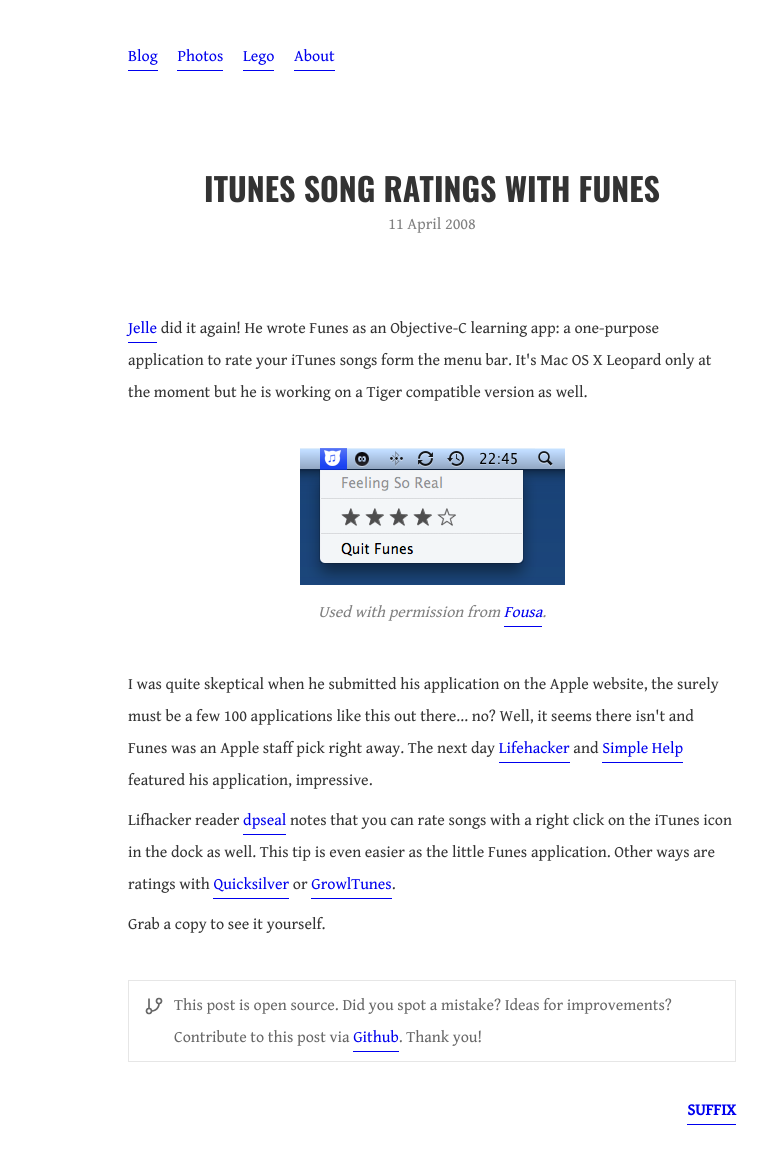
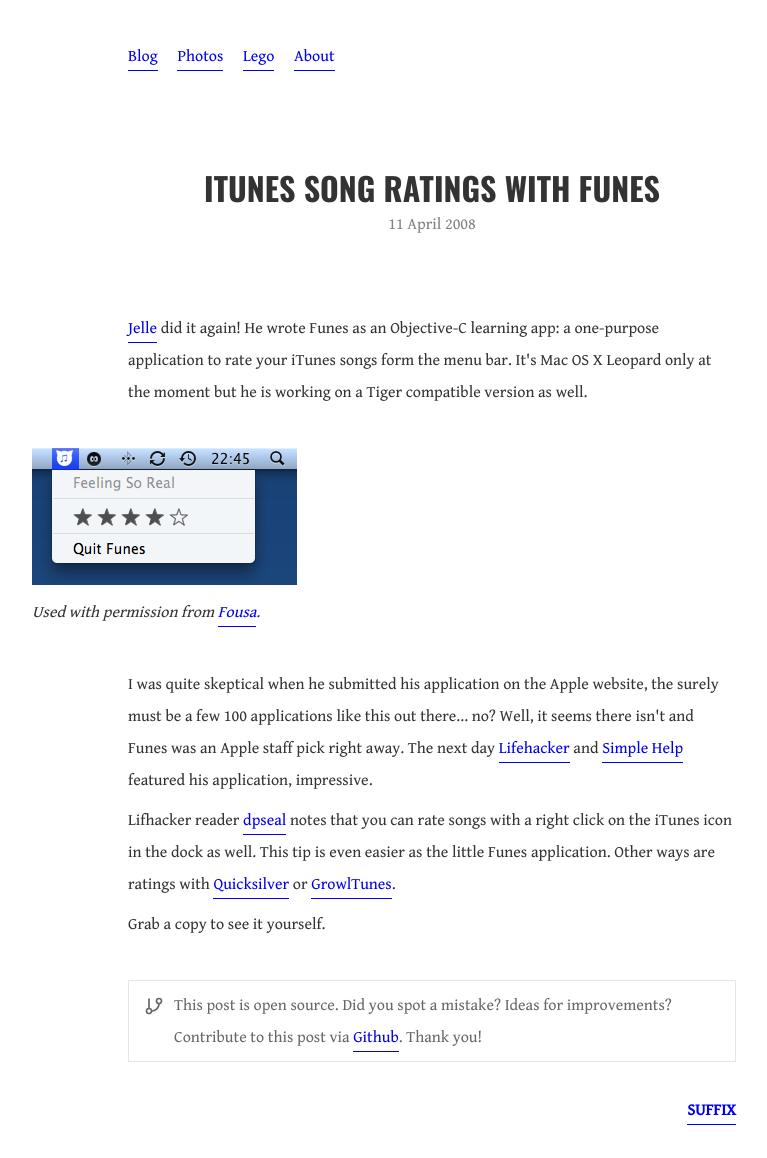
Before and after one commit to cimm/suffix, a Jekyll site: the page built from _posts/2008-04-11-funes.html, in a window 1280 px wide. Shown: the whole page, without its empty margins (208-975 px from the left). Built offline with Jekyll 4.4.1, drawn with Linux system fonts in a browser that asks for light colours.

Commit message:
Make full card act as a link

```diff
--- a/_sass/_cards.scss
+++ b/_sass/_cards.scss
@@ -10,21 +10,10 @@
   background-color: $white;
   border-width: 0;
   box-shadow: 0 0 20px $shadow;
-  color: $black;
   margin: 0 auto;
   position: relative;
   text-decoration: none;
   width: 220px;
-
-  .badge {
-    background-color: $black;
-    color: $white;
-    font-family: $title-font;
-    padding: .05em .5em;
-    position: absolute;
-    right: 0;
-    z-index: 1;
-  }
 
   figure {
     padding: 8%;
@@ -49,11 +38,20 @@
     }
 
     figcaption {
-      text-align: left;
-
-      a {
-        color: $black;
-      }
+      border-bottom: thin solid;
+      display: inline;
+      margin: 0;
+      padding-bottom: .2em;
     }
   }
+
+  .badge {
+    background-color: $black;
+    color: $white;
+    font-family: $title-font;
+    padding: .05em .5em;
+    position: absolute;
+    right: 0;
+    z-index: 1;
+  }
 }
--- a/_sass/_main.scss
+++ b/_sass/_main.scss
@@ -82,21 +82,14 @@
     padding-left: 1em;
   }
 
-  figure:not(.highlight) {
-    text-align: center;
-
-    img {
-      max-width: 100%;
-    }
-
-    figcaption {
-      color: $muted;
-      font-style: italic;
-    }
+  figcaption {
+    color: $black;
+    font-style: italic;
   }
 
   blockquote {
     color: $muted;
+
     cite {
       font-style: italic;
     }
```
Also changed, not shown: lego.html (+3 -7 lines).
